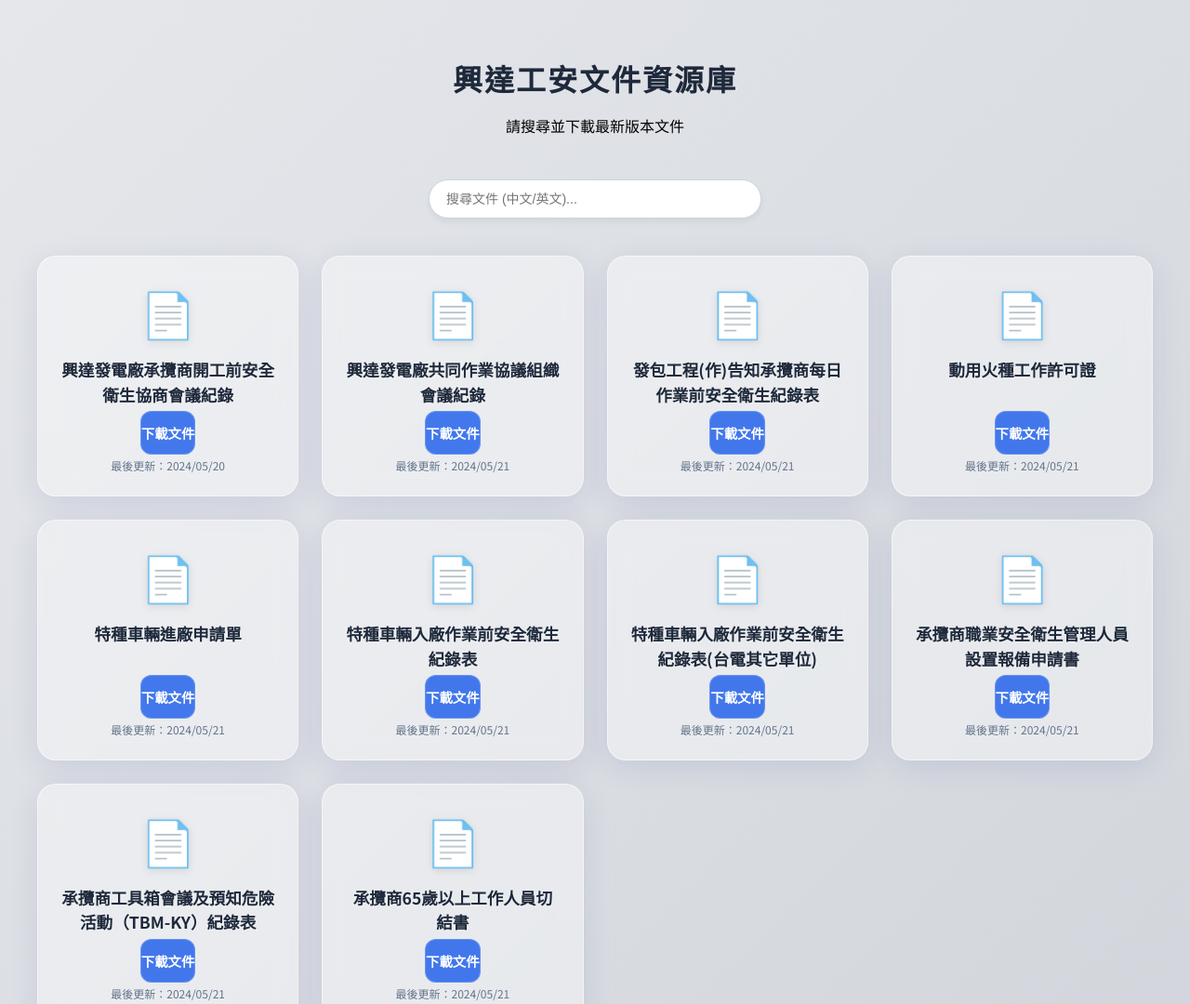
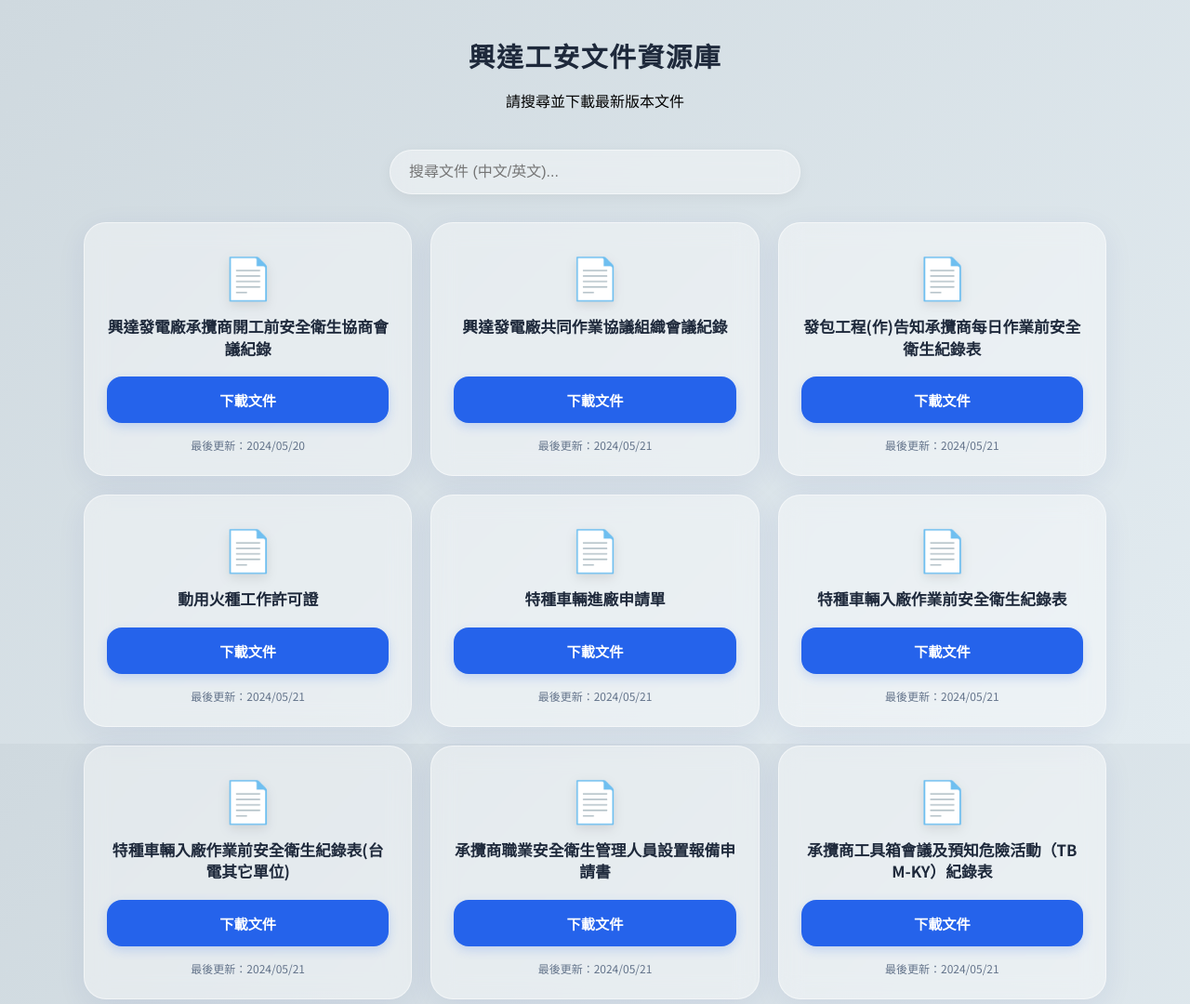
Before and after one commit to chenfengmu8/verbose-octo-lamp, a plain HTML site: page index.html in a window 1280 px wide. Shown: the top 1080 px of the page at 93% size. Drawn offline with Linux system fonts and the light colour scheme.

Commit message:
Update index.html

```diff
--- a/index.html
+++ b/index.html
@@ -11,111 +11,130 @@
     <style>
         :root {
             --primary-color: #2563eb;
-            --bg-gradient: linear-gradient(135deg, #e5e7eb 0%, #d1d5db 100%);
+            /* 定義水態玻璃變數，方便統一修改 */
+            --glass-bg: rgba(255, 255, 255, 0.4);
+            --glass-border: rgba(255, 255, 255, 0.5);
+            --text-dark: #1e293b;
         }
 
         body {
             font-family: 'Noto Sans TC', sans-serif;
-            background: var(--bg-gradient);
+            /* 背景稍微增加色彩細節，能讓水態玻璃效果更明顯 */
+            background: linear-gradient(135deg, #cfd9df 0%, #e2ebf0 100%);
+            background-attachment: fixed;
             min-height: 100vh;
             margin: 0;
             display: flex;
             flex-direction: column;
             align-items: center;
-            padding: 40px 20px;
+            padding: 20px; /* 手機端邊距縮小，增加可視空間 */
         }
 
         header {
             text-align: center;
-            margin-bottom: 30px;
+            margin-bottom: 25px;
+            padding: 0 10px;
         }
 
         header h1 {
             font-weight: 700;
-            color: #1e293b;
-            letter-spacing: 2px;
-            margin-bottom: 10px;
+            color: var(--text-dark);
+            letter-spacing: 1.5px;
+            margin-bottom: 8px;
+            font-size: 1.8rem; /* 手機端標題優化 */
         }
 
         .search-box {
-            margin-bottom: 40px;
+            margin-bottom: 30px;
+            width: 100%;
+            display: flex;
+            justify-content: center;
         }
 
         .search-box input {
-            width: 320px;
-            padding: 12px 18px;
+            width: 90%;
+            max-width: 400px; /* 電腦端限制最大寬度 */
+            padding: 14px 20px;
             border-radius: 30px;
-            border: 1px solid #cbd5e1;
-            font-size: 14px;
+            border: 1px solid var(--glass-border);
+            background: var(--glass-bg);
+            backdrop-filter: blur(10px);
+            -webkit-backdrop-filter: blur(10px);
+            font-size: 16px; /* 關鍵：防止 iPhone 點擊輸入框時畫面自動放大 */
             outline: none;
-            box-shadow: 0 4px 6px rgba(0,0,0,0.05);
+            box-shadow: 0 4px 15px rgba(0,0,0,0.05);
+            color: var(--text-dark);
         }
 
         .grid {
             display: grid;
+            /* 關鍵：使用 auto-fill 與 minmax 實現手機與電腦自動換列 */
             grid-template-columns: repeat(auto-fill, minmax(280px, 1fr));
-            gap: 25px;
+            gap: 20px;
             width: 100%;
-            max-width: 1200px;
+            max-width: 1100px;
         }
 
         .card {
-            /* 核心：水態玻璃效果設定 */
-            background: rgba(255, 255, 255, 0.4); /* 設定半透明白色底色，讓背景透出來 */
-            backdrop-filter: blur(12px); /* 關鍵：讓背景產生水氣般的模糊感 */
-            -webkit-backdrop-filter: blur(12px); /* 針對 Safari 瀏覽器的相容性優化 */
-            /* 邊框與光澤感 */
-            border: 1px solid rgba(255, 255, 255, 0.5); /* 加上極細半透明白邊，模擬玻璃邊緣光澤 */
-            border-radius: 20px; /* 維持大圓角設計，讓視覺更柔和 */
+            background: var(--glass-bg);
+            backdrop-filter: blur(12px);
+            -webkit-backdrop-filter: blur(12px);
+            border: 1px solid var(--glass-border);
+            border-radius: 24px;
             padding: 24px;
             text-align: center;
-            transition: all 0.4s cubic-bezier(0.175, 0.885, 0.32, 1.275); /* 加入更平滑且帶有彈性的過渡動畫 */
+            transition: all 0.4s cubic-bezier(0.175, 0.885, 0.32, 1.275);
             display: flex;
             flex-direction: column;
             justify-content: space-between;
-            /* 陰影優化：讓玻璃看起來浮在背景上方 */
-             box-shadow: 0 8px 32px 0 rgba(31, 38, 135, 0.1);
+            box-shadow: 0 8px 32px 0 rgba(31, 38, 135, 0.07);
         }
 
-        .card:hover {
-            transform: translateY(-10px) scale(1.02); /* 滑鼠移入時往上浮起並輕微放大 */
-            background: rgba(255, 255, 255, 0.6); /* 移入時增加一點亮度，模擬光線反射 */
-            box-shadow: 0 15px 35px rgba(0, 0, 0, 0.15); /* 增加陰影深度，加強懸浮感 */
-            border: 1px solid rgba(255, 255, 255, 0.8); /* 邊框變亮，呈現邊緣受光感 */
+        /* 電腦端 hover 效果，手機端會忽略或點擊觸發 */
+        @media (min-width: 769px) {
+            .card:hover {
+                transform: translateY(-8px) scale(1.02);
+                background: rgba(255, 255, 255, 0.55);
+                box-shadow: 0 15px 35px rgba(0, 0, 0, 0.12);
+                border: 1px solid rgba(255, 255, 255, 0.8);
+            }
         }
 
         .file-icon {
-            font-size: 48px;
-            margin-bottom: 15px;
-            color: #1e40af; /* 稍微加深藍色，確保在透明底色上清晰可見 */
-            filter: drop-shadow(0 2px 4px rgba(0,0,0,0.1)); /* 給圖示加一點小陰影增加層次 */
+            font-size: 44px;
+            margin-bottom: 12px;
+            filter: drop-shadow(0 4px 6px rgba(0,0,0,0.1));
         }
 
         .file-name {
-            font-size: 1.1rem;
-            color: #1e293b; /* 使用深藍灰色文字，提升閱讀品質 */
-            font-weight: 600; /* 加粗字體避免被背景模糊干擾 */
-            margin-bottom: 15px;
-            line-height: 1.5;
-            text-shadow: 0 1px 2px rgba(255,255,255,0.5); /* 文字下方加點微弱亮影，增加清晰度 */
+            font-size: 1.05rem;
+            color: var(--text-dark);
+            font-weight: 600;
+            margin-bottom: 18px;
+            line-height: 1.4;
+            /* 關鍵：防止長檔名在手機上撐破卡片，超過兩行自動縮略 */
+            display: -webkit-box;
+            -webkit-line-clamp: 2;
+            -webkit-box-orient: vertical;
+            overflow: hidden;
+            word-break: break-all;
         }
 
         .download-btn {
-            background: rgba(37, 99, 235, 0.85); /* 按鈕也採用半透明設計，維持整體風格 */
-            backdrop-filter: blur(4px); /* 按鈕本身也帶有一點模糊 */
+            background: var(--primary-color);
             color: white;
             text-decoration: none;
-            padding: 12px 0;
-            border-radius: 12px;
-            font-size: 0.9rem;
+            padding: 14px 0;
+            border-radius: 16px;
+            font-size: 0.95rem;
             font-weight: bold;
             transition: 0.3s;
-            border: 1px solid rgba(255, 255, 255, 0.2); /* 按鈕邊框 */
+            display: block;
+            box-shadow: 0 4px 12px rgba(37, 99, 235, 0.2);
         }
 
-        .download-btn:hover {
-            background: #1d4ed8; /* 滑鼠移入按鈕後變回實色，增加操作確信感 */
-            box-shadow: 0 5px 15px rgba(37, 99, 235, 0.4); /* 增加按鈕發光感 */
+        .download-btn:active {
+            transform: scale(0.97); /* 手機端點擊回饋 */
         }
 
         .update-tag {
@@ -129,14 +148,24 @@
             color: #64748b;
             margin-top: 30px;
             display: none;
-            font-size: 1.2rem;
+            font-size: 1.1rem;
         }
 
         footer {
-            margin-top: auto;
-            padding: 40px 0;
+            margin-top: 40px;
+            padding: 20px 0;
             color: #94a3b8;
-            font-size: 0.8rem;
+            font-size: 0.75rem;
+        }
+
+        /* 針對窄螢幕手機的微調 */
+        @media (max-width: 360px) {
+            .grid {
+                grid-template-columns: 1fr;
+            }
+            header h1 {
+                font-size: 1.5rem;
+            }
         }
     </style>
 </head>
```
